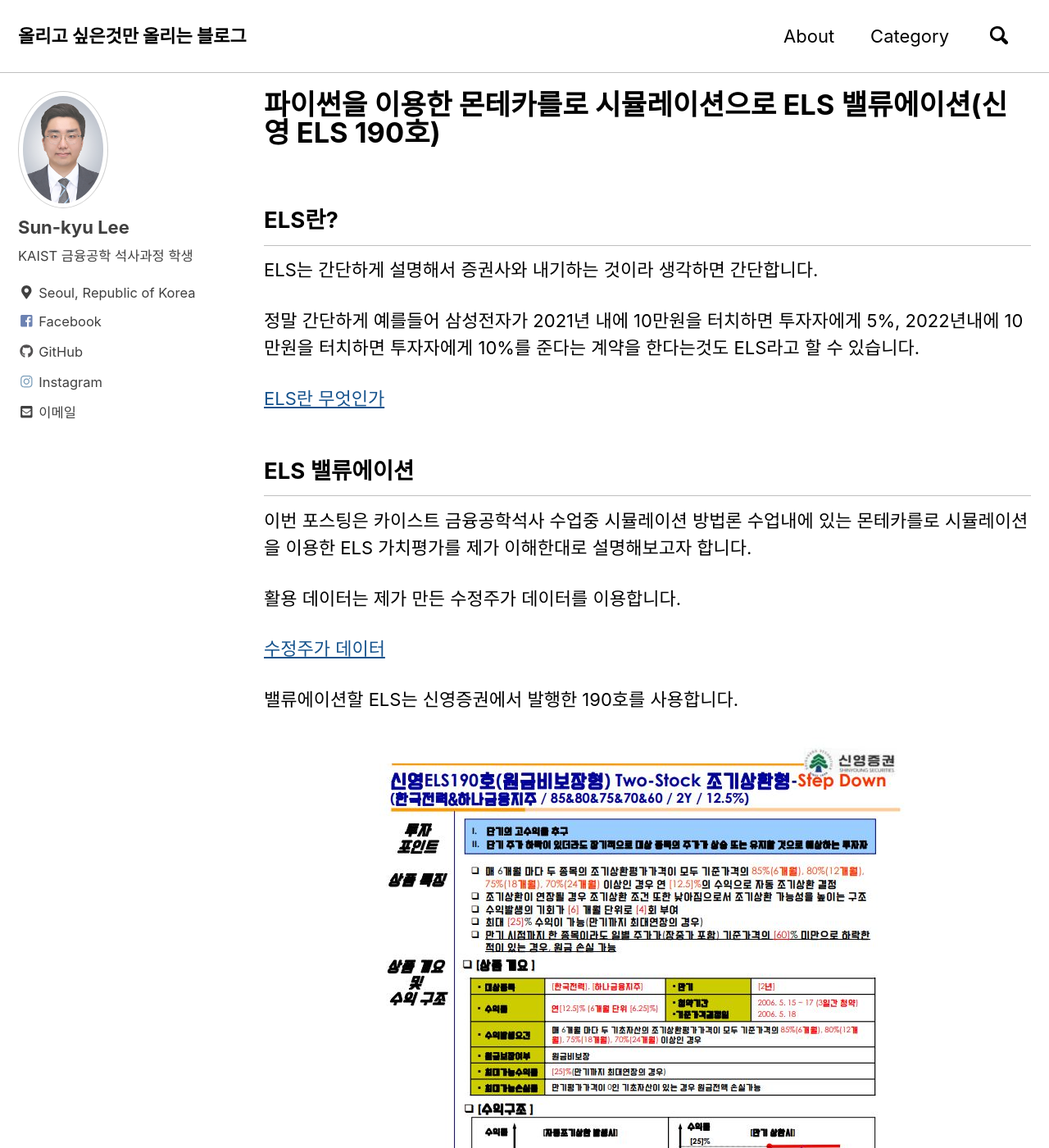
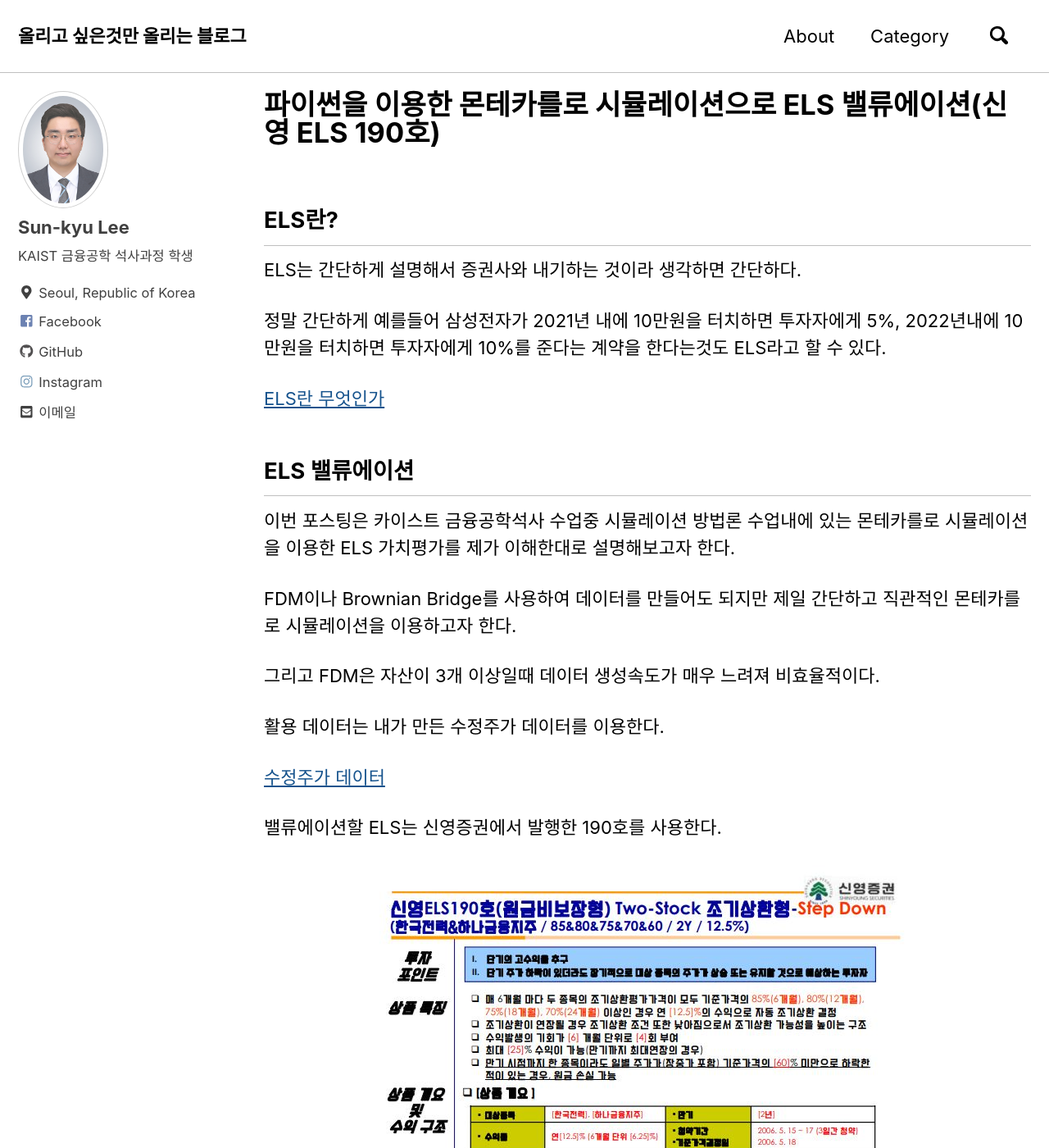
Before and after one commit to leesunkyu94/leesunkyu94.github.io, a Jekyll site: the page built from _posts/valuation/2020-12-29-ELS_valuation.md, in a window 1280 px wide and 1400 px high. Shown: the whole window at 82% size. Built offline with Jekyll 4.4.1, drawn with Linux system fonts in a browser that asks for light colours; cached includes are drawn as plain includes; comment, search, counter and statistics services are not loaded; some of the changed text lies outside the part shown.

Commit message:
Update 2020-12-29-ELS_valuation.md

```diff
--- a/_posts/valuation/2020-12-29-ELS_valuation.md
+++ b/_posts/valuation/2020-12-29-ELS_valuation.md
@@ -8,21 +8,25 @@
 
 ## ELS란?
 
-ELS는 간단하게 설명해서 증권사와 내기하는 것이라 생각하면 간단합니다.
+ELS는 간단하게 설명해서 증권사와 내기하는 것이라 생각하면 간단하다.
 
-정말 간단하게 예를들어 삼성전자가 2021년 내에 10만원을 터치하면 투자자에게 5%, 2022년내에 10만원을 터치하면 투자자에게 10%를 준다는 계약을 한다는것도 ELS라고 할 수 있습니다.
+정말 간단하게 예를들어 삼성전자가 2021년 내에 10만원을 터치하면 투자자에게 5%, 2022년내에 10만원을 터치하면 투자자에게 10%를 준다는 계약을 한다는것도 ELS라고 할 수 있다.
 
 [ELS란 무엇인가](http://monthly.chosun.com/client/news/viw.asp?ctcd=&nNewsNumb=201202100070)
 
 
 ## ELS 밸류에이션
-이번 포스팅은 카이스트 금융공학석사 수업중 시뮬레이션 방법론 수업내에 있는 몬테카를로 시뮬레이션을 이용한 ELS 가치평가를 제가 이해한대로 설명해보고자 합니다.
+이번 포스팅은 카이스트 금융공학석사 수업중 시뮬레이션 방법론 수업내에 있는 몬테카를로 시뮬레이션을 이용한 ELS 가치평가를 제가 이해한대로 설명해보고자 한다.
 
-활용 데이터는 제가 만든 수정주가 데이터를 이용합니다.
+FDM이나 Brownian Bridge를 사용하여 데이터를 만들어도 되지만 제일 간단하고 직관적인 몬테카를로 시뮬레이션을 이용하고자 한다.
+
+그리고 FDM은 자산이 3개 이상일때 데이터 생성속도가 매우 느려져 비효율적이다.
+
+활용 데이터는 내가 만든 수정주가 데이터를 이용한다.
 
 [수정주가 데이터](https://drive.google.com/file/d/1aIdjnUl1aRW7xbAhYtf_756Zy5LUO4Yq/view?usp=sharing)
 
-밸류에이션할 ELS는 신영증권에서 발행한 190호를 사용합니다.
+밸류에이션할 ELS는 신영증권에서 발행한 190호를 사용한다.
 
 <center><img src="/images/valuation/ELS.JPG" ></center>
 
@@ -236,5 +240,4 @@
 case_list라는 변수에 각각 시뮬레이션상 몇개의 데이터가 case별로 나누어져있는지 볼수 있고
 profit_list에는 각각의 시뮬레이션의 미래 결과를 볼수 있다. 즉 profit_list의 평균이 현재 이 ELS가격이 되는 것이다.
 profit_list의 평균은 약 0.933으로 미래 가격을 1로 생각했을때 약 6.6% 할인된 가격으로 사야 합리적인 가격으로 산다는 것이다.
-
-수정중
+즉 만기수익률이 7.1% 이하라면 ELS는 살 가치가 없는 것이다.
```
